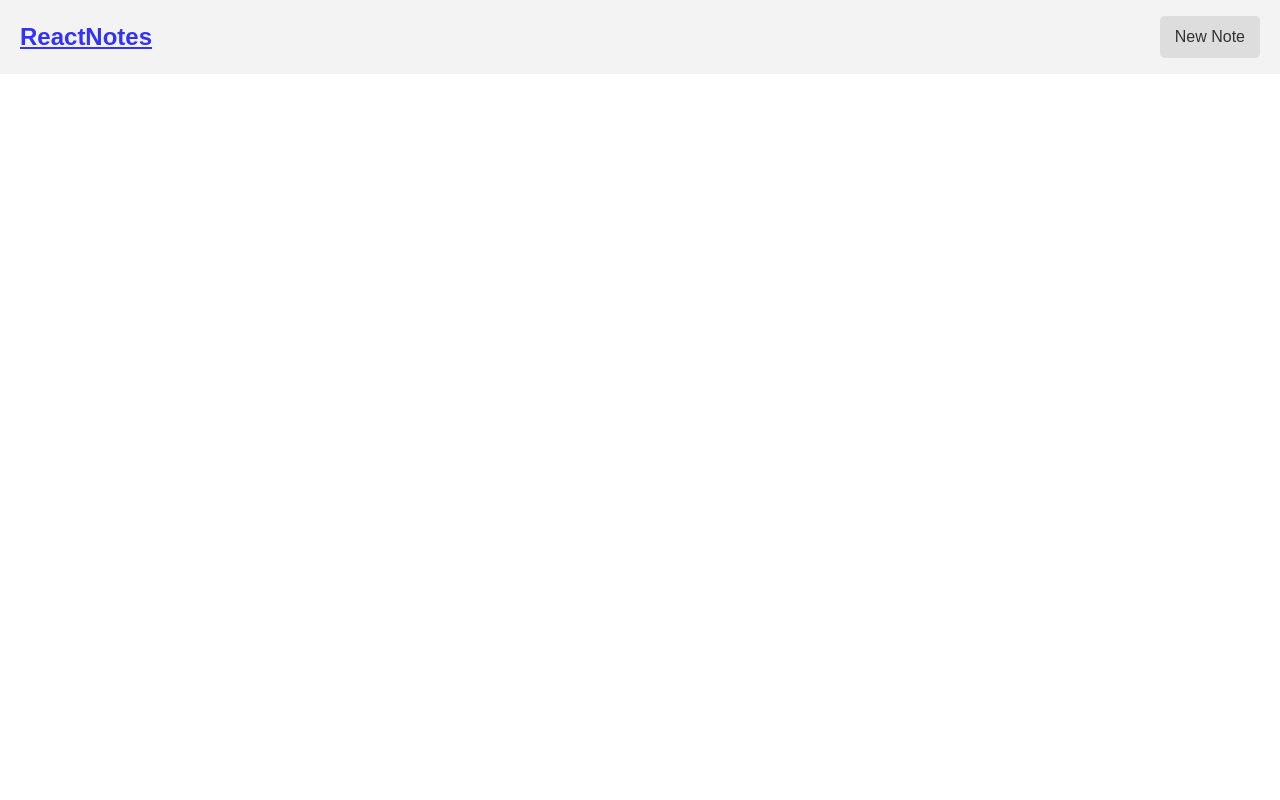
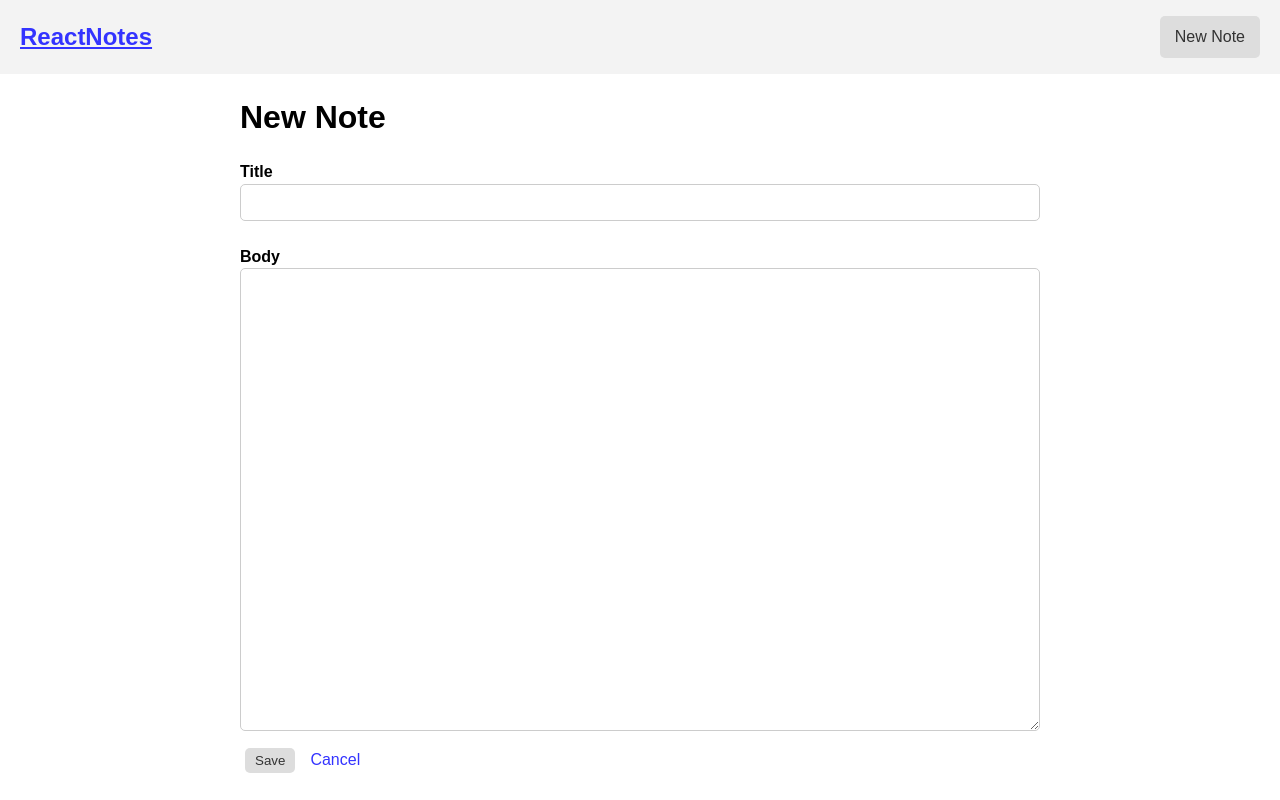
Before and after one commit to ricoputrap/react-pouchdb-notes, a React (Create React App) app: page /new in a window 1280 px wide. Built offline with nearby package versions, Linux system fonts and the light colour scheme.

Commit message:
Implement NewPage for creating a new note

```diff
--- a/src/App.js
+++ b/src/App.js
@@ -3,6 +3,7 @@ import { BrowserRouter, Route } from "react-router-dom";
 import './App.css';
 import Navbar from "./components/Navbar";
 import HomePage from "./pages/HomePage";
+import NewPage from "./pages/NewPage";
 import NotePage from "./pages/NotePage";
 
 function App() {
@@ -19,7 +20,16 @@ function App() {
       body: "This is the body of my second notes.",
       updatedAt: new Date()
     }
-  ])
+  ]);
+
+  const saveNewNote = newNote => {
+    const newNoteID = notes.length;
+    newNote['_id'] = newNoteID;
+    setNotes(prevNotes => [...prevNotes, newNote]);
+
+    return newNoteID;
+  }
+
   return (
     <BrowserRouter>
       <div className="App">
@@ -27,6 +37,7 @@ function App() {
         <div className="app-content">
           <Route exact path="/" component={props => <HomePage {...props} notes={notes} />} />
           <Route exact path="/notes/:id" component={props => <NotePage {...props} note={notes[props.match.params.id]} />} />
+          <Route exact path="/new" component={props => <NewPage {...props} onSave={saveNewNote} /> } />
         </div>
       </div>
     </BrowserRouter>
--- /dev/null
+++ b/src/pages/NewPage.css
@@ -0,0 +1,58 @@
+.note-form {
+  height: calc(100vh - 175px);
+}
+
+.note-form form {
+  width: 100%;
+  height: 100%;
+  margin-bottom: 25px;
+
+  display: flex;
+  flex-direction: column;
+}
+
+.note-form-field {
+  margin-bottom: 25px;
+  flex: 0;
+}
+
+.note-form-field-text {
+  flex: 1;
+  max-height: 500px;
+}
+
+.note-form-field label {
+  font-weight: bold;
+}
+
+.note-form-field input, .note-form-field textarea {
+  width: 100%;
+  padding: 10px;
+  border-radius: 5px;
+  border: 1px solid #ccc;
+}
+
+.note-form-field textarea {
+  height: 100%;
+  max-height: 500px;
+}
+
+.note-form-buttons input {
+  padding: 15px;
+  background: #66f;
+  border: none;
+  border-radius: 5px;
+  color: #fff;
+  font-weight: bold;
+  cursor: pointer;
+}
+
+.note-form-buttons a {
+  display: inline-block;
+  padding: 15px;
+  text-decoration: none;
+}
+
+.note-form-buttons a:hover {
+  text-decoration: underline;
+}
--- /dev/null
+++ b/src/pages/NewPage.js
@@ -0,0 +1,51 @@
+import { useState } from "react";
+import { Link } from "react-router-dom";
+
+import "./NewPage.css";
+
+const NewPage = ({onSave, history}) => {
+  const [note, setNote] = useState({
+    title: '',
+    body: '',
+    createdAt: undefined,
+    updatedAt: undefined
+  });
+
+  const updateValue = e => {
+    setNote(prevNote => {
+      return {
+        ...prevNote,
+        [e.target.name]: e.target.value
+      }
+    });
+  }
+
+  const submitNote = e => {
+    e.preventDefault();
+    const newNoteID = onSave(note);
+
+    history.replace(`/notes/${newNoteID}`);
+  }
+
+  return (
+    <div className="note-form">
+      <h1>New Note</h1>
+      <form onSubmit={submitNote}>
+        <div className="note-form-field">
+          <label>Title</label>
+          <input type="text" name="title" value={note.title} onChange={updateValue} />
+        </div>
+        <div className="note-form-field note-form-field-text">
+          <label>Body</label>
+          <textarea name="body" value={note.body} onChange={updateValue} />
+        </div>
+        <div className="note-form-buttons">
+          <button className="btn">Save</button>
+          <Link to="/">Cancel</Link>
+        </div>
+      </form>
+    </div>
+  )
+}
+
+export default NewPage;
```
